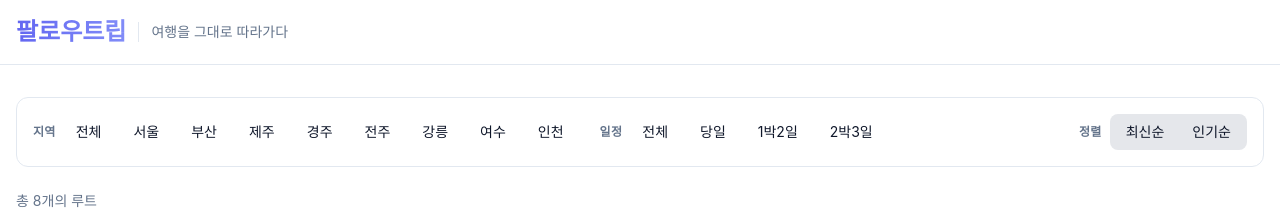
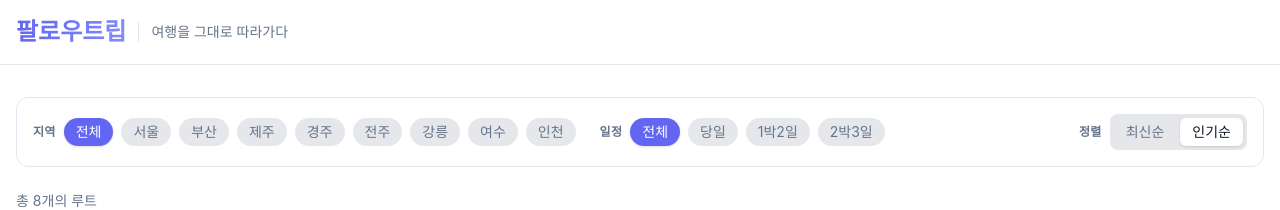
Before and after one commit to amh6281/followtrip, a Next.js app: page / in a window 1280 px wide. Shown: the top 210 px of the page. Built offline with nearby package versions, Linux system fonts and the light colour scheme; a web font is replaced by a local one.

Commit message:
feat: FilterBar updateQuery 로직 추가

```diff
--- a/package.json
+++ b/package.json
@@ -9,6 +9,7 @@
     "lint": "eslint"
   },
   "dependencies": {
+    "clsx": "^2.1.1",
     "next": "16.1.6",
     "react": "19.2.3",
     "react-dom": "19.2.3"
--- a/src/components/home/molecules/FilterGroup.tsx
+++ b/src/components/home/molecules/FilterGroup.tsx
@@ -1,9 +1,13 @@
+import clsx from 'clsx';
+
 interface FilterGroupProps {
   label: string;
   options: string[];
+  value: string | null;
+  onChange: (value: string | null) => void;
 }
 
-const FilterGroup = ({ label, options }: FilterGroupProps) => {
+const FilterGroup = ({ label, options, value, onChange }: FilterGroupProps) => {
   const chipBase =
     'rounded-full px-3 py-1 text-sm transition-all whitespace-nowrap cursor-pointer';
   const chipActive = 'bg-primary text-primary-foreground shadow-sm';
@@ -16,13 +20,21 @@ const FilterGroup = ({ label, options }: FilterGroupProps) => {
       </span>
 
       <div className='flex flex-wrap gap-2'>
-        {options.map((option) => {
-          return (
-            <button key={option} className={chipBase}>
-              {option}
-            </button>
-          );
-        })}
+        {options.map((option) => (
+          <button
+            key={option}
+            type='button'
+            onClick={() => onChange(option === '전체' ? null : option)}
+            className={clsx(
+              chipBase,
+              (option === '전체' ? value === null : value === option)
+                ? chipActive
+                : chipInactive,
+            )}
+          >
+            {option}
+          </button>
+        ))}
       </div>
     </div>
   );
--- a/src/components/home/molecules/SortGroup.tsx
+++ b/src/components/home/molecules/SortGroup.tsx
@@ -1,4 +1,16 @@
-const SortGroup = () => {
+import clsx from 'clsx';
+
+interface SortGroupProps {
+  value: 'latest' | 'popular';
+  onChange: (value: 'latest' | 'popular') => void;
+}
+
+const SORT_OPTIONS = [
+  { value: 'latest' as const, label: '최신순' },
+  { value: 'popular' as const, label: '인기순' },
+] as const;
+
+const SortGroup = ({ value, onChange }: SortGroupProps) => {
   return (
     <div className='flex items-center gap-2'>
       <span className='text-muted-foreground text-xs font-semibold tracking-wide uppercase'>
@@ -6,13 +18,21 @@ const SortGroup = () => {
       </span>
 
       <div className='bg-muted flex gap-1 rounded-lg p-1'>
-        <button className='cursor-pointer rounded-md px-3 py-1 text-sm transition-colors'>
-          최신순
-        </button>
-
-        <button className='cursor-pointer rounded-md px-3 py-1 text-sm transition-colors'>
-          인기순
-        </button>
+        {SORT_OPTIONS.map((option) => (
+          <button
+            key={option.value}
+            type='button'
+            onClick={() => onChange(option.value)}
+            className={clsx(
+              'cursor-pointer rounded-md px-3 py-1 text-sm transition-colors',
+              value === option.value
+                ? 'bg-background text-foreground shadow-sm'
+                : 'text-muted-foreground hover:bg-background/60',
+            )}
+          >
+            {option.label}
+          </button>
+        ))}
       </div>
     </div>
   );
--- a/src/components/home/organisms/FilterBar.tsx
+++ b/src/components/home/organisms/FilterBar.tsx
@@ -1,9 +1,9 @@
 'use client';
 
+import { useRouter, useSearchParams } from 'next/navigation';
 import { FilterGroup, SortGroup } from '../molecules';
 
-const FilterBar = () => {
-  const locations = [
+const LOCATIONS = [
   '전체',
   '서울',
   '부산',
@@ -14,8 +14,25 @@ const FilterBar = () => {
   '여수',
   '인천',
 ];
+const DURATIONS = ['전체', '당일', '1박2일', '2박3일'];
 
-  const durations = ['전체', '당일', '1박2일', '2박3일'];
+const FilterBar = () => {
+  const router = useRouter();
+  const searchParams = useSearchParams();
+
+  const location = searchParams.get('location');
+  const duration = searchParams.get('duration');
+  const sort = (searchParams.get('sort') as 'latest' | 'popular') || 'popular';
+
+  const updateQuery = (key: string, value: string | null) => {
+    const params = new URLSearchParams(searchParams.toString());
+    if (value === null || value === '전체') {
+      params.delete(key);
+    } else {
+      params.set(key, value);
+    }
+    router.push(`?${params.toString()}`, { scroll: false });
+  };
 
   return (
     <div className='sticky top-0 z-20 mb-6'>
@@ -23,13 +40,26 @@ const FilterBar = () => {
         <div className='flex flex-col gap-4 md:flex-row md:items-center md:justify-between'>
           {/* 필터 영역 */}
           <div className='flex flex-col gap-3 md:flex-row md:items-center md:gap-6'>
-            <FilterGroup label='지역' options={locations} />
+            <FilterGroup
+              label='지역'
+              options={LOCATIONS}
+              value={location}
+              onChange={(value) => updateQuery('location', value)}
+            />
 
-            <FilterGroup label='일정' options={durations} />
+            <FilterGroup
+              label='일정'
+              options={DURATIONS}
+              value={duration}
+              onChange={(value) => updateQuery('duration', value)}
+            />
           </div>
 
           {/* 정렬 */}
-          <SortGroup />
+          <SortGroup
+            value={sort}
+            onChange={(value) => updateQuery('sort', value)}
+          />
         </div>
       </div>
     </div>
```
Also changed, not shown: 1 other file (tests, documents, lock files or other folders). Lines whose indentation alone changed are shown as unchanged.
